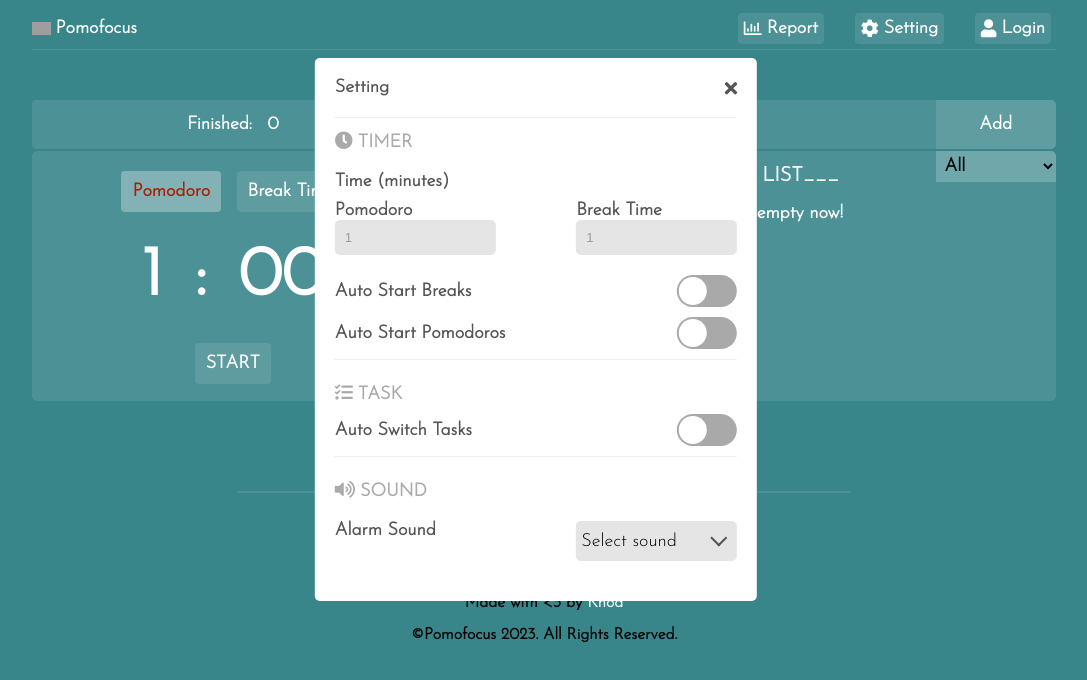
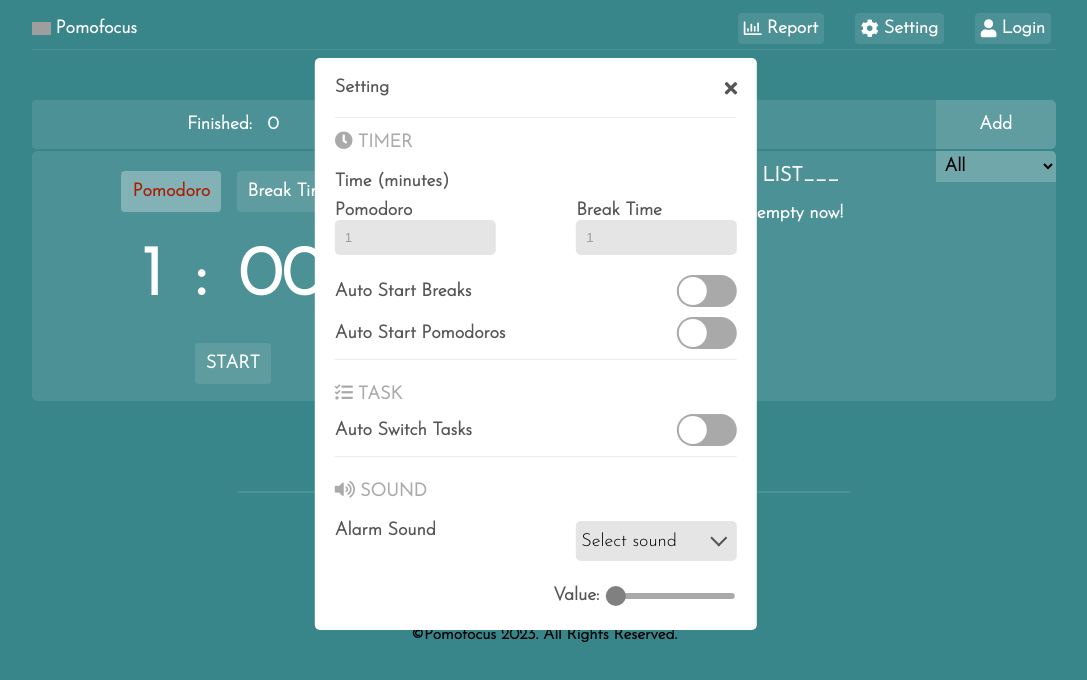
Before and after one commit to vnakhoa/Pomofocus-App-khoa-, a plain HTML site: page index.html in a window 1280 px wide. Both pictures are taken after a click on the button "Setting". Shown: the whole page, without its empty margins (104-1191 px from the left). Drawn offline with nearby package versions, Linux system fonts and the light colour scheme; grey boxes are pictures that could not be loaded.

Commit message:
Pomodoro App

```diff
--- a/index.html
+++ b/index.html
@@ -96,6 +96,12 @@
                     </div>
                 </div>
             </div>
+        </div>
+
+        <!-- Slide alarm -->
+        <div class="slide__sound">
+            <span id="value_sound">Value: </span>
+            <input type="range" min="1" max="100" value="0" class="slider" id="myRange">
         </div>
     </div>
 
--- a/style.css
+++ b/style.css
@@ -303,7 +303,6 @@
     width: 40%;
     height: 40px;
     position: relative;
-    pointer-events: none;
 }
 
 .form_sound .alarm_sound_dropdown .select_sound{
@@ -325,10 +324,12 @@
     left: 0;
     right: 0;
     bottom: 0;
+    z-index: -1;
+    /* cursor: pointer; */
 }
 
-.form_sound .alarm_sound_dropdown .select_sound:hover{
-    background-color: rgba(85, 85, 85, 0.3);
+.form_sound .alarm_sound_dropdown:hover{
+    background-color: rgba(85, 85, 85, 0.2);
 }
 
 .form_sound .alarm_sound_dropdown::before{
@@ -353,22 +354,47 @@
     position: absolute;
     top: 41px;
     width: 100%;
-    background-color: var(--border_color);
+    background-color: var(--white);
 
     display: none;
 }
-
 
 .form_sound .alarm_sound_dropdown .list_sound div{
     padding: 5px;
     border-radius: 5px;
     cursor: pointer;
+    font-weight: 500;
 }
 
 .form_sound .alarm_sound_dropdown .list_sound div:hover{
     background-color: var(--dark_seting_color);
 }
 
+/* Slide Sound */
+.slide__sound{
+    display: flex;
+    justify-content: end;
+    align-items: center;
+}
+
+/* Cho thanh trượt */
+.slider{
+    opacity: 1;
+    appearance: none;
+    background-color: var(--dark_seting_color);
+    border-radius: 10px;
+    height: 6px;
+    transition: 0.6s;
+}
+
+/* Cho nút trượt */
+.slider::-webkit-slider-thumb{
+    background-color: gray;
+    width: 20px;
+    height: 20px;
+    border-radius: 50%;
+    appearance:var(--dark_seting_color);
+}
 
 
 
```
